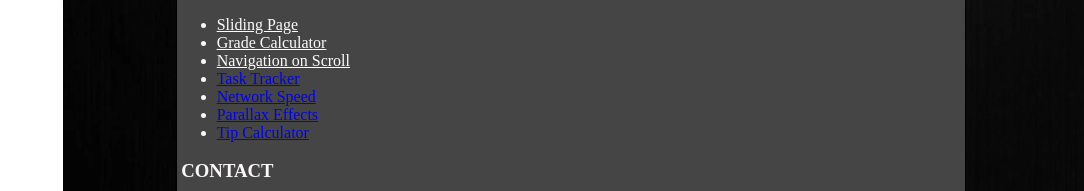
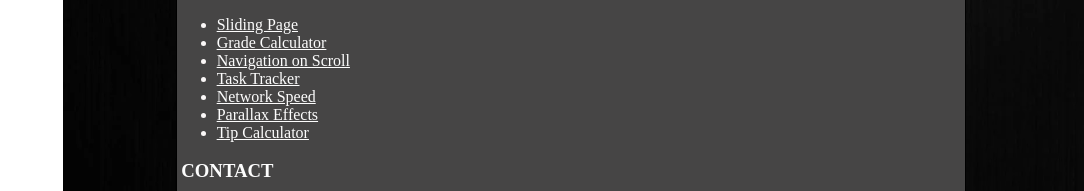
Before and after one commit to akhilsrivastava-01/MY-PORTFOLIO, a plain HTML site: page index.html in a window 1280 px wide. Shown: the part 2532-2723 px from the top of the page, without its empty margins (196-1280 px from the left). Drawn offline with Linux system fonts and the light colour scheme.

Commit message:
Update index.html

```diff
--- a/index.html
+++ b/index.html
@@ -351,16 +351,16 @@
             <a href="navigation.html" style="color: #fdfdfd;">Navigation on Scroll</a>
           </li>
           <li>
-            <a href="task_manager_final.html">Task Tracker</a>
+            <a href="task_manager_final.html" style="color: #fdfdfd;">Task Tracker</a>
           </li>
           <li>
-            <a href="network_speed.html">Network Speed</a>
+            <a href="network_speed.html" style="color: #fdfdfd;">Network Speed</a>
           </li>
           <li>
-            <a href="parallax.html">Parallax Effects</a>
+            <a href="parallax.html" style="color: #fdfdfd;">Parallax Effects</a>
           </li>
           <li>
-            <a href="tip_calculator.html">Tip Calculator</a>
+            <a href="tip_calculator.html" style="color: #fdfdfd;">Tip Calculator</a>
           </li>
         </ul>
 
@@ -368,7 +368,7 @@
 
 
 
-        <div class="contact_bg">
+        <div class="contact_bg" style="color: #fdfdfd;">
           <h3 id="contact">&nbsp;CONTACT</h3>
         <p style="padding-left: 10px;">&#9742;&nbsp;6392086311</p>
         <p style="padding-left: 10px;">kklsrivastava02@gmail.com</p>
```
